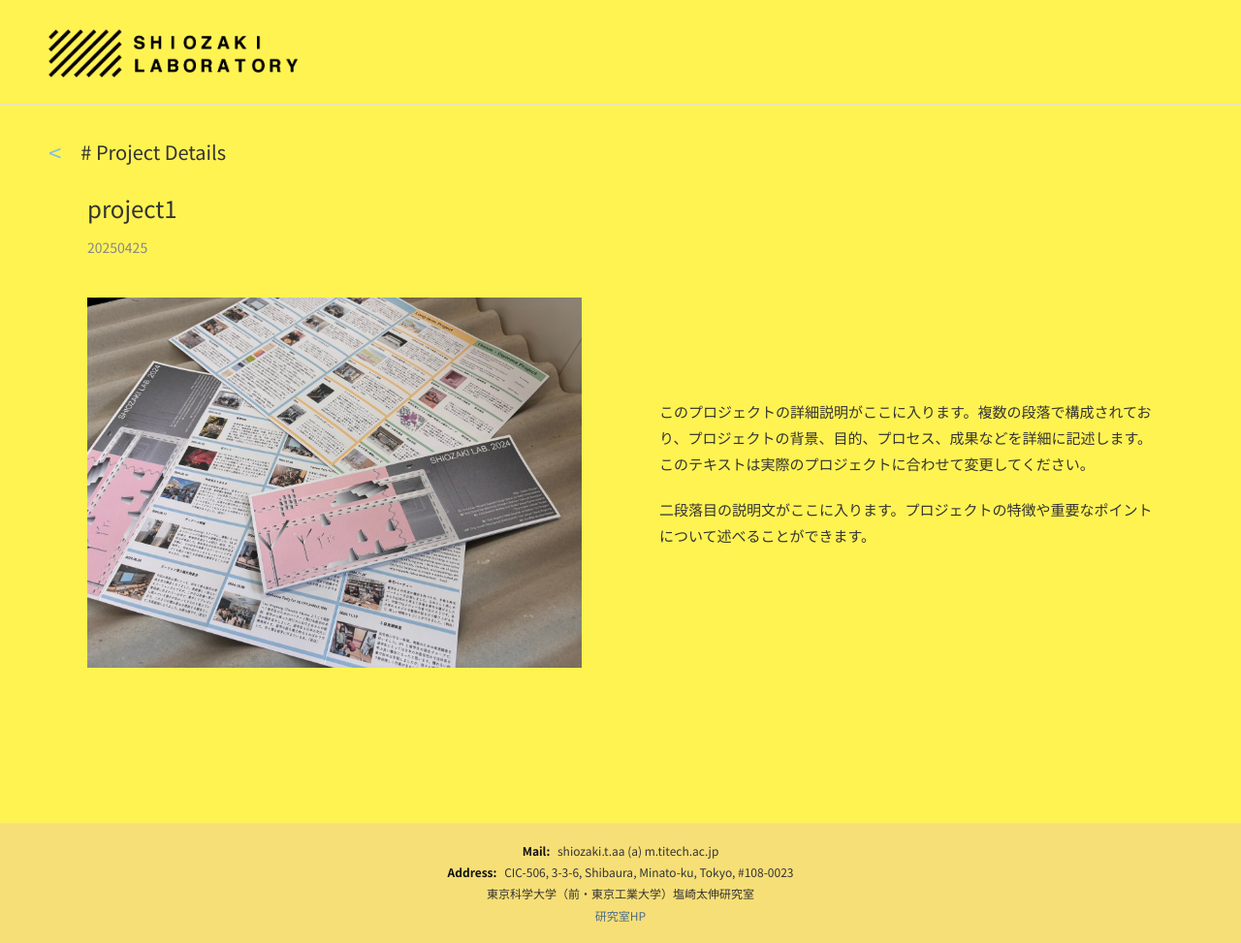
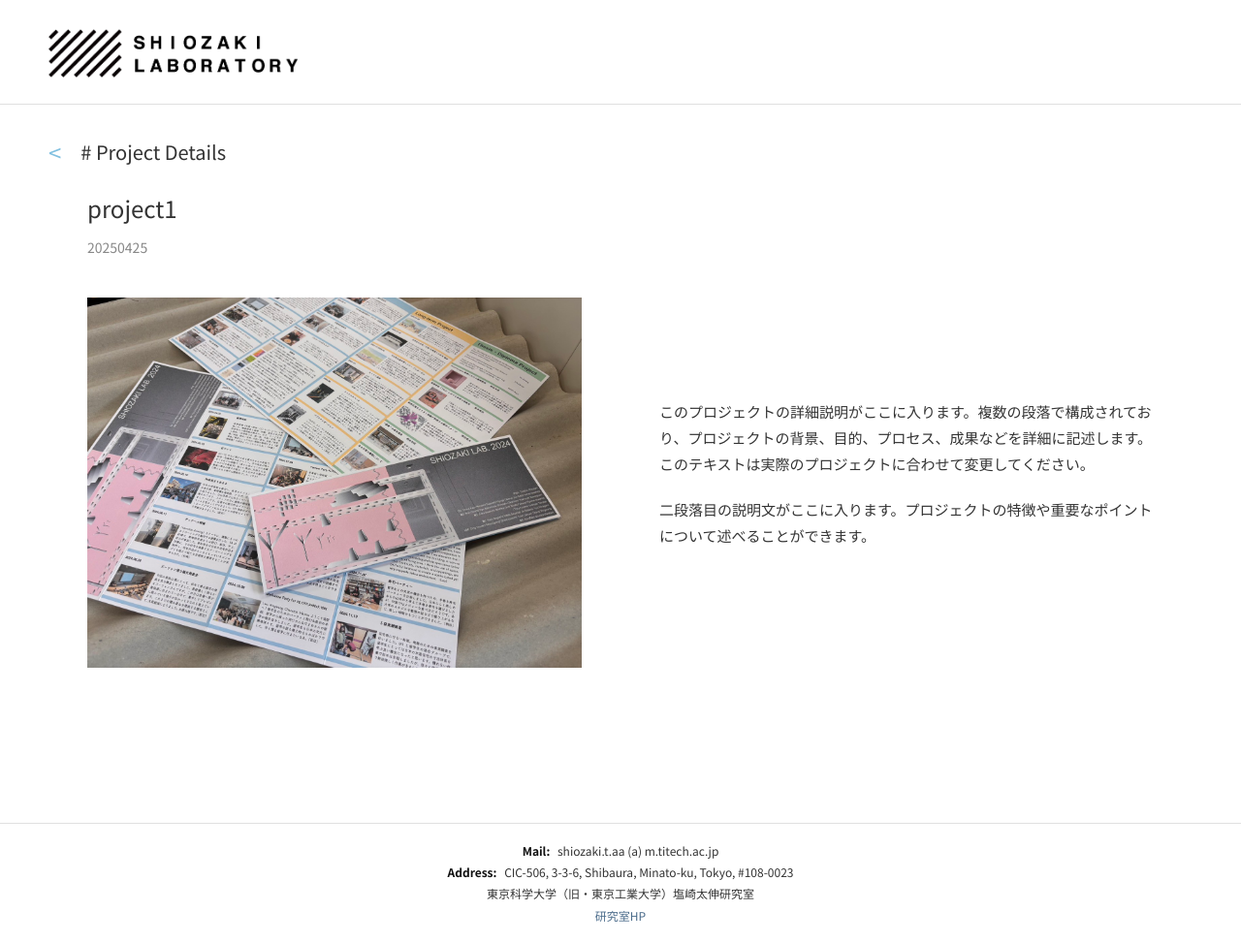
Before and after one commit to labshio/new-web-site, a plain HTML site: page projects/project1.html in a window 1280 px wide. Shown: the whole page at 97% size. Drawn offline with Linux system fonts and the light colour scheme.

Commit message:
色を全部白

```diff
--- a/css/footer.css
+++ b/css/footer.css
@@ -2,7 +2,7 @@
 .site-footer {
     padding: 15px 0;
     margin-top: 50px;
-    background-color: #f7df77; /* 黄色背景 */
+    background-color: #ffffff; /* 黄色背景 */
     color: #333; /* 黒文字 */
     font-size: 12px; /* 小さいフォント */
     border-top: 1px solid #e0e0e0; /* 上部に細い境界線 */
--- a/css/projects.css
+++ b/css/projects.css
@@ -9,7 +9,7 @@
 }
 
 body {
-    background-color: #fff352;
+    background-color: #ffffff;
     color: #333;
     line-height: 1.6;
 }
@@ -20,7 +20,7 @@ header {
     justify-content: space-between;
     align-items: center;
     border-bottom: 1px solid #e0e0e0;
-    background-color: #fff352;
+    background-color: #ffffff;
     width: 100%;
     position: relative;
 }
@@ -159,7 +159,7 @@ nav ul li a:hover {
     padding: 20px 30px 30px; /* パディングも調整 */
     max-width: 1400px; /* 最大幅を調整して4列に制限 */
     margin: 0 auto;
-    background-color: #fff352;
+    background-color: #ffffff;
 }
 
 .project-card {
--- a/css/style.css
+++ b/css/style.css
@@ -9,7 +9,7 @@
 }
 
 body {
-    background-color: #fff352;
+    background-color: #ffffff;
     color: #333;
     line-height: 1.6;
 }
@@ -20,7 +20,7 @@ header {
     justify-content: space-between;
     align-items: center;
     border-bottom: 1px solid #e0e0e0;
-    background-color: #fff352;
+    background-color: #ffffff;
     width: 100%;
     position: relative;
 }
@@ -150,7 +150,7 @@ nav ul li a:hover {
   left: 0;
   width: 100vw;
   height: 100vh;
-  background: #fff352;
+  background: #ffffff;
   display: flex;
   justify-content: center;
   align-items: center;
--- a/footer.html
+++ b/footer.html
@@ -10,7 +10,7 @@
                 CIC-506, 3-3-6, Shibaura, Minato-ku, Tokyo, #108-0023
             </p>
             <p class="footer-lab">
-                東京科学大学（前・東京工業大学）塩崎太伸研究室
+                東京科学大学（旧・東京工業大学）塩崎太伸研究室
             </p>
             <div class="footer-links">
                 <!--
```
